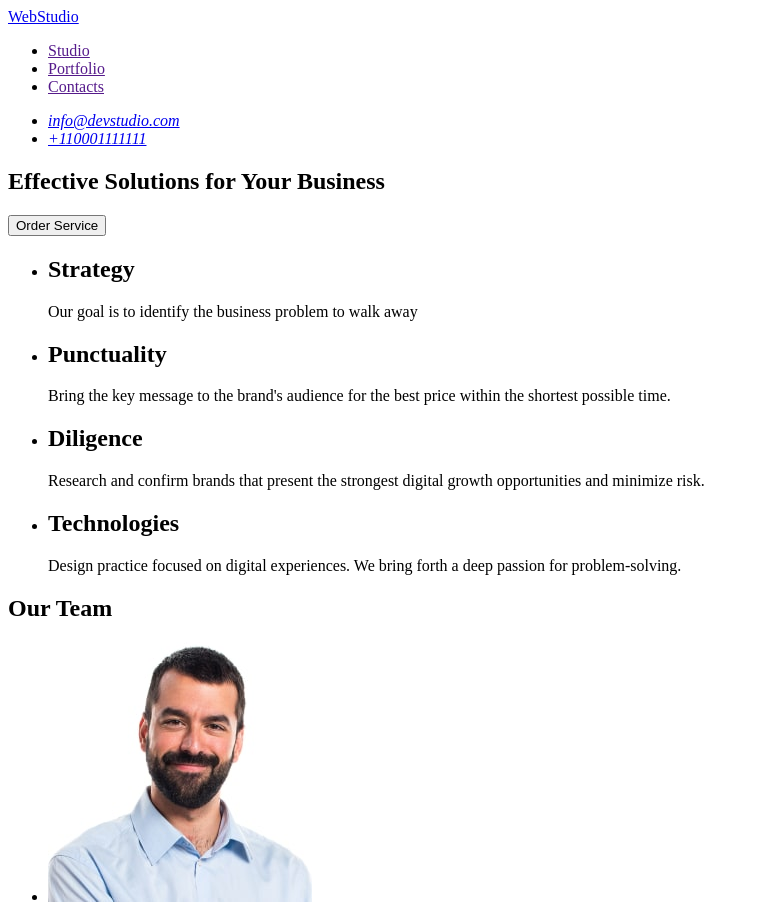
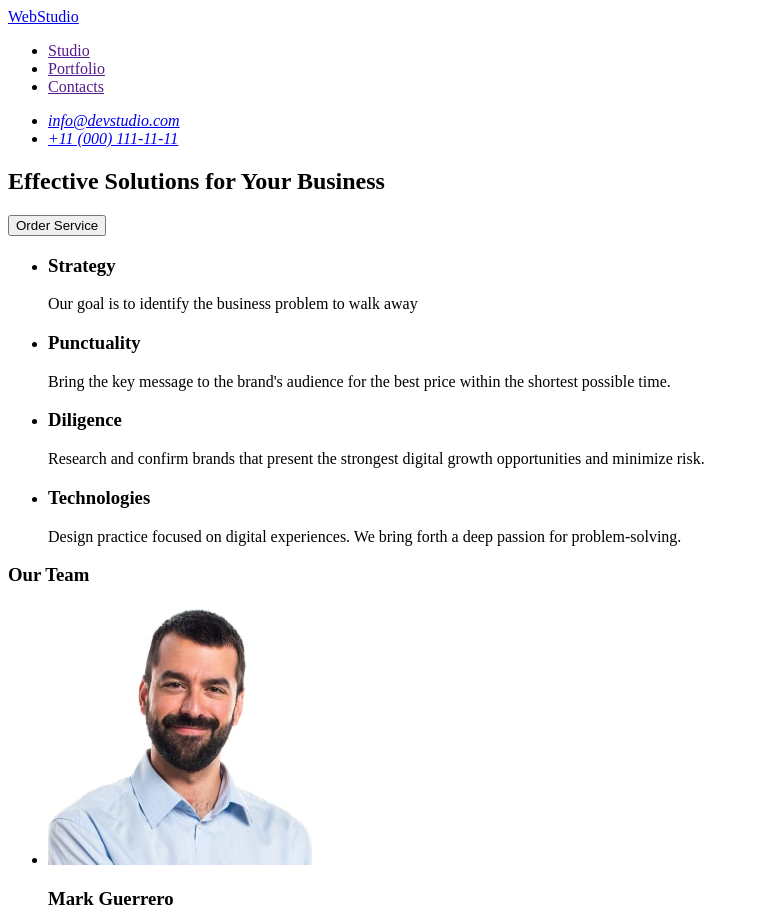
Before and after one commit to Elis89-lgtm/goit-markup-hw-01, a plain HTML site: page index.html in a window 1280 px wide. Shown: the top 913 px of the page, without its empty margins (0-759 px from the left). Drawn offline with Linux system fonts and the light colour scheme.

Commit message:
add index file

```diff
--- a/index.html
+++ b/index.html
@@ -19,37 +19,38 @@
       <address>
         <ul>
           <li><a href="mailto:info@devstudio.com">info@devstudio.com</a></li>
-          <li><a href="tel:+110001111111">+110001111111</a></li>
+          <li><a href="tel:+11 (000) 111-11-11">+11 (000) 111-11-11</a></li>
         </ul>
       </address>
     </header>
-    <section>
-      <h1>Effective Solutions for Your Business</h1>
-      <button type="button">Order Service</button>
-    </section>
     <main>
+      <section>
+        <h1>Effective Solutions for Your Business</h1>
+        <button type="button">Order Service</button>
+      </section>
+
       <section>
         <ul>
           <li>
-            <h2>Strategy</h2>
+            <h3>Strategy</h3>
             <p>Our goal is to identify the business problem to walk away</p>
           </li>
           <li>
-            <h2>Punctuality</h2>
+            <h3>Punctuality</h3>
             <p>
               Bring the key message to the brand's audience for the best price
               within the shortest possible time.
             </p>
           </li>
           <li>
-            <h2>Diligence</h2>
+            <h3>Diligence</h3>
             <p>
               Research and confirm brands that present the strongest digital
               growth opportunities and minimize risk.
             </p>
           </li>
           <li>
-            <h2>Technologies</h2>
+            <h3>Technologies</h3>
             <p>
               Design practice focused on digital experiences. We bring forth a
               deep passion for problem-solving.
@@ -58,7 +59,7 @@
         </ul>
       </section>
       <section>
-        <h2>Our Team</h2>
+        <h3>Our Team</h3>
         <ul>
           <li>
             <img
```
